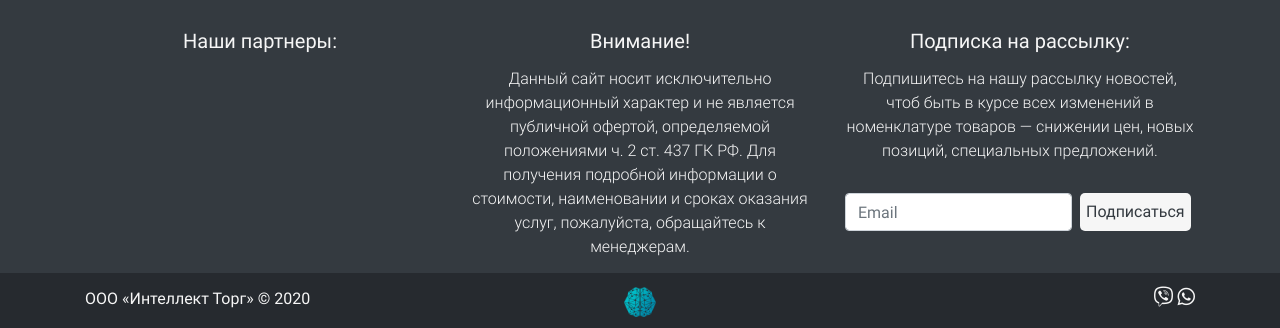
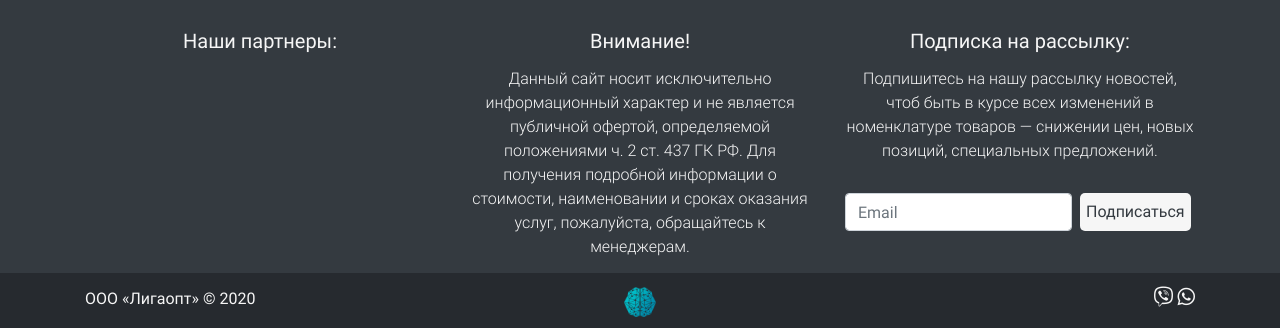
Before and after one commit to dimchoo/intellect_torg, a Django app: page / in a window 1280 px wide. Shown: the part 636-964 px from the top of the page. Run offline with Django 3.2, Linux system fonts and the light colour scheme; data that the repository does not hold is empty; some libraries are stand-ins or nearby versions.

Commit message:
Изменено название организации в футтере. Общий стиль ко всем ссылкам.

```diff
--- a/main_app/templates/main_app/base.html
+++ b/main_app/templates/main_app/base.html
@@ -147,7 +147,7 @@
     <div class="container">
         <div class="row">
             <div class="col-lg-4 order-0 text-center text-lg-left">
-                <span class="copyright">ООО «Интеллект Торг» © {{ year_now }}</span>
+                <span class="copyright">ООО «Лигаопт» © {{ year_now }}</span>
             </div>
             <div class="col-lg-4 text-center order-lg-1 order-2">
                 <img src="{% static 'img/logo.png' %}" alt="Логотип Интеллект Торг" height="30">
--- a/static/styles/main.css
+++ b/static/styles/main.css
@@ -850,3 +850,7 @@ footer {
 .search-query {
     text-transform: none!important;
 }
+
+a {
+    color: #005b7c;
+}
```
